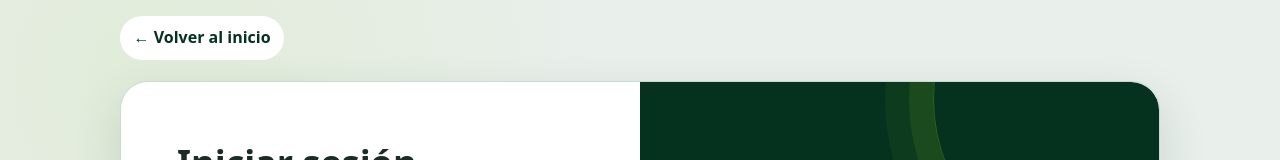
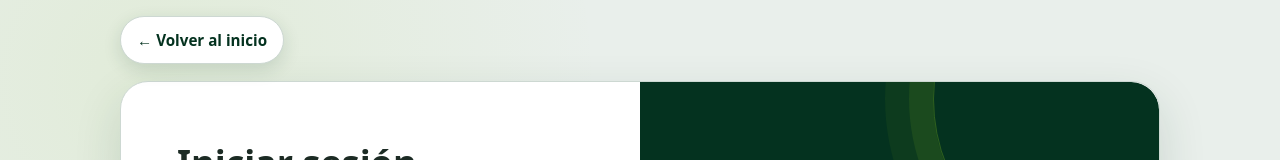
Before and after one commit to AlejandraR0sas/RuTec, a React (Vite) app in the folder frontend/: page /login in a window 1280 px wide. Shown: the top 160 px of the page. Built offline with nearby package versions, Linux system fonts and the light colour scheme; no server answers.

Commit message:
Destacar enlace para volver al inicio

```diff
--- a/frontend/src/pages/login.css
+++ b/frontend/src/pages/login.css
@@ -290,18 +290,22 @@ main:has(.login) {
   z-index: 3;
   display: inline-flex;
   align-items: center;
-  min-height: 44px;
-  padding: 0.55rem 0.85rem;
+  min-height: 48px;
+  padding: 0.7rem 1rem;
+  border: 1px solid var(--login-borde);
   border-radius: 999px;
   background: var(--login-superficie);
+  box-shadow: 0 6px 18px rgb(18 61 43 / 14%);
   color: var(--login-panel);
-  font-weight: 600;
+  font-size: 0.95rem;
+  font-weight: 700;
   line-height: 1.2;
   text-decoration: none;
 }
 
 .login__volver:hover {
-  text-decoration: underline;
+  background: var(--login-panel);
+  color: var(--login-superficie);
 }
 
 .login__volver:focus-visible {
```
